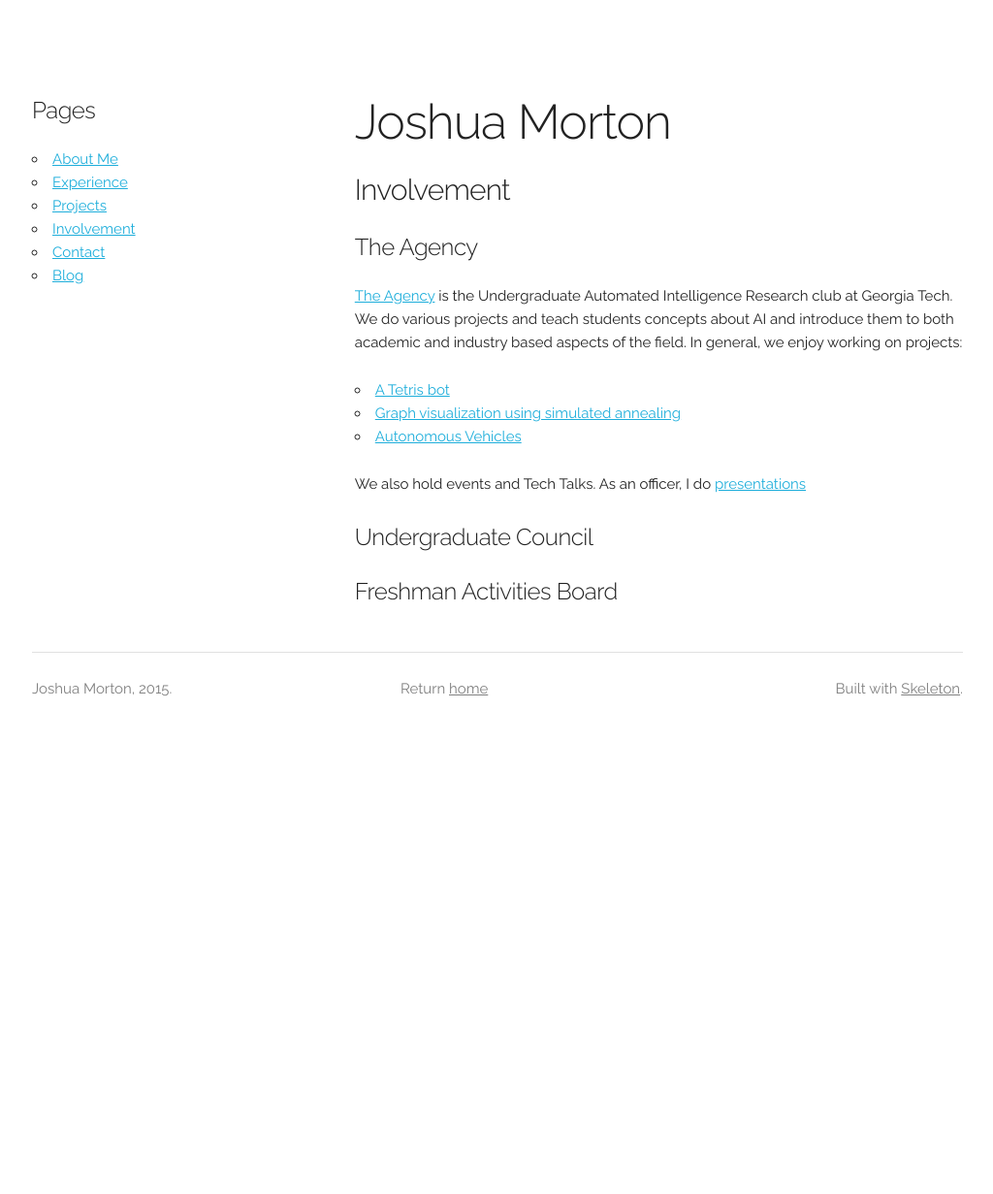
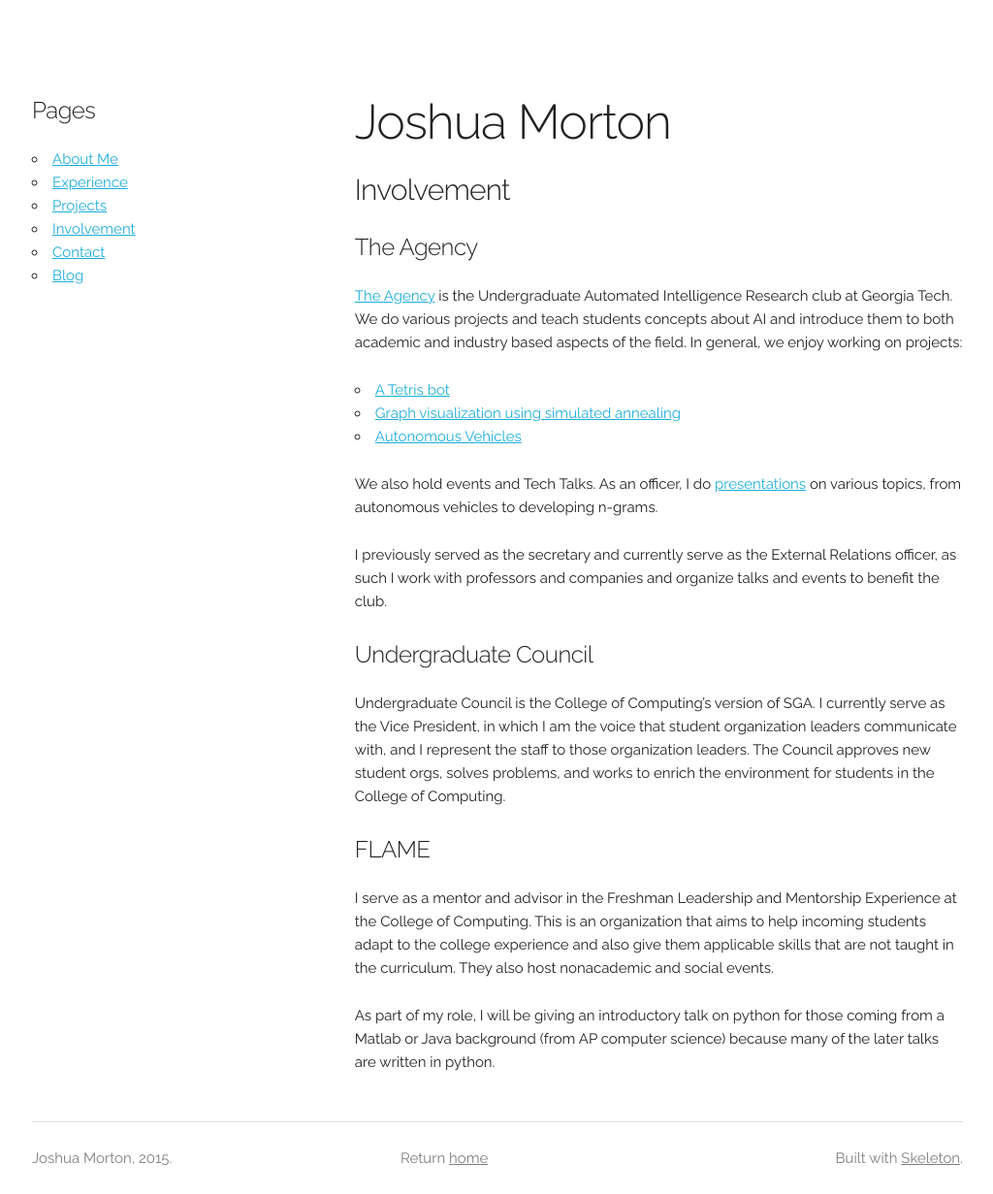
Before and after one commit to joshuamorton/joshuamorton.github.com, a Jekyll site: the page built from involvement.md, in a window 1280 px wide. Shown: the whole page at 97% size, without its empty margins (127-1151 px from the left). Built offline with Jekyll 4.4.1, drawn with Linux system fonts in a browser that asks for light colours; Markdown is read by kramdown in place of the engine named in the settings; before the commit the page ends 900 px from its top, so only the background shows below that.

Commit message:
updated involvement to include the orgs I'm currently in

```diff
--- a/involvement.md
+++ b/involvement.md
@@ -14,8 +14,14 @@ priority: 5
  - [Graph visualization using simulated annealing](https://github.com/gtagency/graph-reduction)
  - [Autonomous Vehicles](https://github.com/gtagency/buzzmobile)
 
-We also hold events and Tech Talks. As an officer, I do [presentations](https://drive.google.com/folderview?id=0Bys9BGMJRUovS1RpWThwUUVXZnM&usp=sharing)
+We also hold events and Tech Talks. As an officer, I do [presentations](https://drive.google.com/folderview?id=0Bys9BGMJRUovS1RpWThwUUVXZnM&usp=sharing) on various topics, from autonomous vehicles to developing n-grams.
+
+I previously served as the secretary and currently serve as the External Relations officer, as such I work with professors and companies and organize talks and events to benefit the club.
 
 #####Undergraduate Council
+Undergraduate Council is the College of Computing's version of SGA. I currently serve as the Vice President, in which I am the voice that student organization leaders communicate with, and I represent the staff to those organization leaders. The Council approves new student orgs, solves problems, and works to enrich the environment for students in the College of Computing.
 
-#####Freshman Activities Board
+#####FLAME
+I serve as a mentor and advisor in the Freshman Leadership and Mentorship Experience at the College of Computing. This is an organization that aims to help incoming students adapt to the college experience and also give them applicable skills that are not taught in the curriculum. They also host nonacademic and social events.
+
+As part of my role, I will be giving an introductory talk on python for those coming from a Matlab or Java background (from AP computer science) because many of the later talks are written in python.
```
